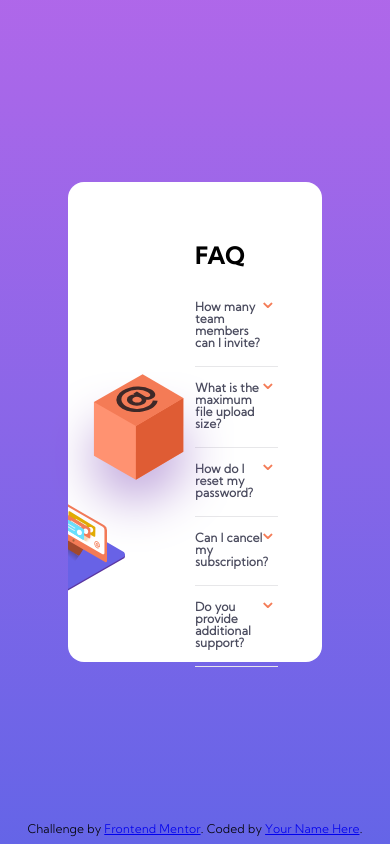
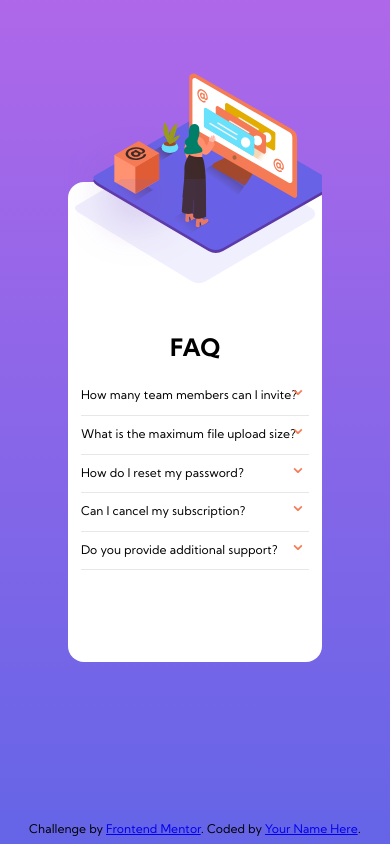
Before and after one commit to Nsikak1/faq-accordion-card-main, a website: page index.html in a window 390 px wide. Drawn offline with Linux system fonts and the light colour scheme.

Commit message:
mobile first design

```diff
--- a/css/styles.css
+++ b/css/styles.css
@@ -5,7 +5,8 @@
 }
 @font-face {
   font-family: "kumbhsans";
-  src: url("./KumbhSans-Light.ttf");
+  src: url("./KumbhSans-Regular.ttf");
+  font-weight: 400;
 }
 @font-face {
   font-family: "Kumbhsans-Bold";
@@ -32,27 +33,93 @@ body {
   background-color: white;
   position: relative;
   border-radius: 1rem;
-  width: 65%;
+  flex-basis: 65%;
   height: 30rem;
   display: flex;
-  flex-flow: row nowrap;
-  /* overflow: hidden; */
-  z-index: 1;
+  flex-flow: column nowrap;
 }
+
+.image_container {
+  width: 100%;
+  height: 100%;
+  position: absolute;
+  top: -50%;
+  background-image: url("../images/bg-pattern-mobile.svg"),
+    url("../images/illustration-woman-online-mobile.svg");
+  background-repeat: no-repeat, no-repeat;
+  background-position: center 63%, 30% 46%;
+}
+summary {
+  list-style-type: none;
+  cursor: pointer;
+}
+.faq_container {
+  display: flex;
+  z-index: 5;
+  align-items: center;
+  justify-content: center;
+  flex-flow: column wrap;
+  margin-top: auto;
+  flex-basis: 90%;
+}
+.faq {
+  margin: 1rem;
+  font-family: "Kumbhsans-Bold";
+  font-weight: 700;
+}
+.questions {
+  position: relative;
+  width: 90%;
+  border-bottom: 1px solid var(--divider);
+  padding: 0.8rem 0;
+}
+.question::after {
+  content: "\2304";
+  position: absolute;
+  transform: translatey(-60%);
+  right: 1%;
+  font-size: 1.3rem;
+  color: var(--caret-color);
+}
+details[open] > .question {
+  font-weight: 400;
+  font-family: "Kumbhsans-Bold";
+}
+details[open] > .question::after {
+  content: "\2303";
+  position: absolute;
+  right: 1%;
+  transform: translatey(5%);
+  font-size: 1.3rem;
+  color: var(--caret-color);
+}
+.answer {
+  margin-top: 0.75rem;
+  color: var(--text-color);
+  font-size: 0.75rem;
+}
+
+.attribution {
+  position: fixed;
+  bottom: 1%;
+}
+
+/* }
 .image_sidebar {
   background: url("../images/bg-pattern-desktop.svg") no-repeat,
     url("../images/illustration-woman-online-desktop.svg") no-repeat;
   background-size: contain, contain;
   background-position: right 70px bottom -170px, left -70px bottom 70px;
-  display: flex;
-  justify-content: center;
   min-width: 50%;
 }
 
 .box_img {
   z-index: 2;
   position: absolute;
+  object-fit: cover;
   left: -10%;
+  height: auto;
+  width: auto;
   bottom: 22%;
 }
 ul {
@@ -113,4 +180,4 @@ ul {
 .attribution {
   position: fixed;
   bottom: 1%;
-}
+} */
--- a/index.html
+++ b/index.html
@@ -2,60 +2,63 @@
 <html lang="en">
   <head>
     <meta charset="UTF-8" />
-    <meta name="viewport" content="width=device-width, initial-scale=1.0" />
-    <!-- displays site properly based on user's device -->
-
-    <link
-      rel="icon"
-      type="image/png"
-      sizes="32x32"
-      href="./images/favicon-32x32.png"
+    <meta
+      name="viewport"
+      content="width=device-width, initial-scale=1.0 viewport-fit=cover"
     />
-    <title>Frontend Mentor | FAQ Accordion Card</title>
+    <title>FAQ Accordion Card</title>
+    <meta name="description" content="Frontend mentors faq challenge" />
+    <link rel="icon" type="image/png" href="./images/favicon-32x32.png" />
+    <link rel="apple-touch-icon" href="./images/favicon-32x32.png" />
+    <meta name="apple-mobile-web-app-capable" content="yes" />
+    <meta name="apple-mobile-web-app-status-bar-style" content="black" />
     <link rel="stylesheet" href="./css/styles.css" />
   </head>
   <body>
     <div class="container">
-      <div class="image_sidebar">
-        <img class="box_img" src="./images/illustration-box-desktop.svg" />
-      </div>
-      <div class="faq_sidebar">
+      <div class="image_container"></div>
+
+      <div class="faq_container">
         <h1 class="faq">FAQ</h1>
-        <ul class="questions">
-          <li class="question">How many team members can I invite?</li>
-          <li class="answer">
+        <details class="questions">
+          <summary class="question">
+            How many team members can I invite?
+          </summary>
+          <p class="answer">
             You can invite up to 2 additional users on the Free plan. There is
             no limit on team members for the Premium plan.
-          </li>
-        </ul>
-        <ul class="questions">
-          <li class="question">What is the maximum file upload size?</li>
-          <li class="answer">
+          </p>
+        </details>
+        <details class="questions">
+          <summary class="question">
+            What is the maximum file upload size?
+          </summary>
+          <p class="answer">
             No more than 2GB. All files in your account must fit your allotted
             storage space.
-          </li>
-        </ul>
-        <ul class="questions">
-          <li class="question">How do I reset my password?</li>
-          <li class="answer">
+          </p>
+        </details>
+        <details class="questions">
+          <summary class="question">How do I reset my password?</summary>
+          <p class="answer">
             Click “Forgot password” from the login page or “Change password”
             from your profile page. A reset link will be emailed to you.
-          </li>
-        </ul>
-        <ul class="questions">
-          <li class="question">Can I cancel my subscription?</li>
-          <li class="answer">
+          </p>
+        </details>
+        <details class="questions">
+          <summary class="question">Can I cancel my subscription?</summary>
+          <p class="answer">
             Yes! Send us a message and we’ll process your request no questions
             asked.
-          </li>
-        </ul>
-        <ul class="questions">
-          <li class="question">Do you provide additional support?</li>
-          <li class="answer">
+          </p>
+        </details>
+        <details class="questions">
+          <summary class="question">Do you provide additional support?</summary>
+          <p class="answer">
             Chat and email support is available 24/7. Phone lines are open
             during normal business hours.
-          </li>
-        </ul>
+          </p>
+        </details>
       </div>
     </div>
     <div class="attribution">
```
Also changed, not shown: package.json (+10 -1 lines), 2 other files.
